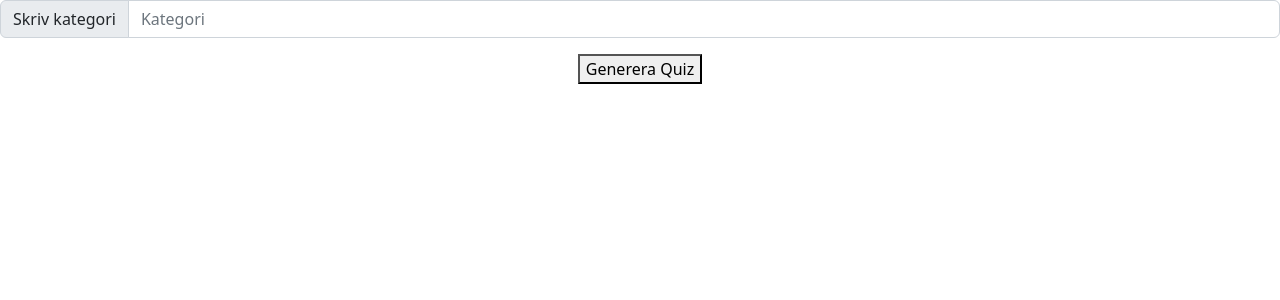
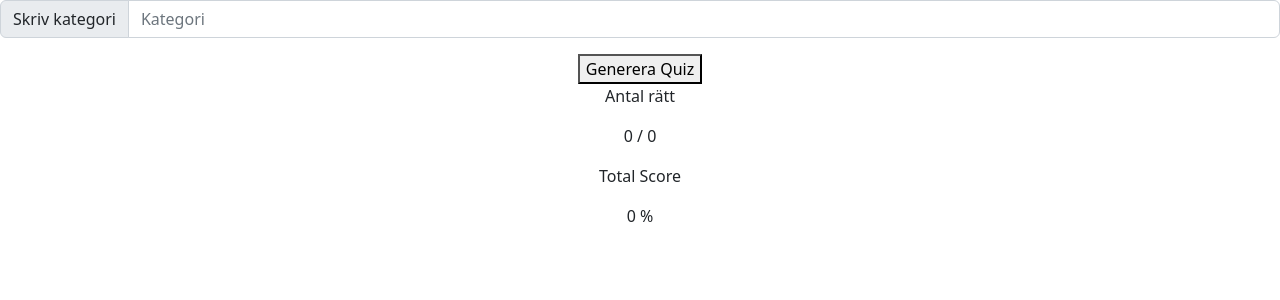
Before and after one commit to whereube/quizgpt, a React (Create React App) app: page / in a window 1280 px wide. Shown: the top 300 px of the page. Built offline with nearby package versions, Linux system fonts and the light colour scheme; no server answers.

Commit message:
fixat score board + local storage

```diff
--- a/src/Answer.js
+++ b/src/Answer.js
@@ -26,6 +26,13 @@ export default function Answer(props){
 
         if (e.target.getAttribute('data-is_correct') === 'true') {
             //funktion för att hålla koll på poäng
+            let correct = 1;
+            let amount = 1;
+            props.SetLiveScoreBoard(correct, amount);
+        } else if (e.target.getAttribute('data-is_correct') === 'false') {
+            let correct = 0;
+            let amount = 1;
+            props.SetLiveScoreBoard(correct, amount);
         }
 
     }
--- a/src/App.js
+++ b/src/App.js
@@ -2,9 +2,12 @@ import './App.css';
 import APIConnect from './APIConnect'
 import CreateQuiz from './CreateQuiz'
 import ShowQuiz from './ShowQuiz'
+import TotalScore from './TotalScore'
 import 'bootstrap/dist/css/bootstrap.min.css';
 import ReactLoading from 'react-loading'
 import React, { useState, useEffect } from 'react';
+import ScoreBoard from './LiveScoreBoard';
+import { getSelectionRange } from '@testing-library/user-event/dist/utils';
 
 function App() {
 
@@ -61,6 +64,25 @@ function App() {
   const API_KEY = process.env.REACT_APP_API_KEY;
   const [data, setData] = useState("");
   const [loading, setLoading] = useState(false);
+  const [liveScore, setLiveScore] = useState({
+    correct: 0,
+    amount: 0,
+  });
+
+
+  const [totalScore, setTotalScore] = useState(() => {
+    const localData = localStorage.getItem('totalScore');
+    return localData ? JSON.parse(localData) : {
+      correct: 0,
+      amount: 0,
+    }
+  });
+
+  useEffect(() => {
+    localStorage.setItem('totalScore', JSON.stringify(totalScore));
+  }, [totalScore]);
+
+
 
   const TestRequest = () => {
     setData([JSON.stringify(testList)]); //istället för fetch temporärt
@@ -137,7 +159,6 @@ function App() {
       })
     };
 
-
     fetch('https://api.openai.com/v1/chat/completions', options)
       .then(response => response.json())
       .then(response => {
@@ -146,13 +167,38 @@ function App() {
 
         setData([questions]);
       });
+  };
 
-  };
+  const SetLiveScoreBoard = (correct, amount) => {
+    let newScore = liveScore['correct'] + correct;
+    let newAmount = liveScore['amount'] + amount;
+
+    let newTotalScore = totalScore['correct'] + correct;
+    let newTotalAmount = totalScore['amount'] + amount;
+
+    let updatedTotalScore = {
+      correct: newTotalScore,
+      amount: newTotalAmount,
+    }
+
+    setTotalScore(updatedTotalScore);
+
+    let updatedScore = {
+      correct: newScore,
+      amount: newAmount,
+    }
+
+    setLiveScore(updatedScore);
+  }
+
+
   return (
     <div className="App">
-      <CreateQuiz GetRequest={TestRequest}/>
-      {loading && <ReactLoading type="spin" color='blue' height={200} width={200}/>}
-      {data !== "" && <ShowQuiz data={data}/>}
+      <CreateQuiz GetRequest={TestRequest} />
+      {loading && <ReactLoading type="spin" color='blue' height={200} width={200} />}
+      {data !== "" && <ShowQuiz data={data} SetLiveScoreBoard={SetLiveScoreBoard} />}
+      <ScoreBoard liveScore={liveScore} />
+      <TotalScore totalScore={totalScore} />
     </div>
   );
 };
--- a/src/CreateQuiz.js
+++ b/src/CreateQuiz.js
@@ -5,7 +5,7 @@ import InputGroup from 'react-bootstrap/InputGroup';
 
 export default function CreateQuiz(props){
     const inputRef = useRef();
-    const InitiateRequest = () =>{
+    const InitiateRequest = () => {
         props.GetRequest(inputRef.current.value);
     }
     return(
--- /dev/null
+++ b/src/LiveScoreBoard.js
@@ -0,0 +1,14 @@
+import './Question.css';
+
+
+export default function ScoreBoard(props){
+
+
+
+    return(
+        <div>
+            <p>Antal rätt</p>
+            <p>{props.liveScore['correct']} / {props.liveScore['amount']}</p>
+        </div>
+    )
+}
--- a/src/Question.js
+++ b/src/Question.js
@@ -1,6 +1,7 @@
 import Answer from "./Answer";
 import Card from 'react-bootstrap/Card';
 import { useRef, useEffect } from 'react';
+import './Question.css';
 
 
 export default function Question(props){
@@ -11,7 +12,7 @@ export default function Question(props){
                 <Card.Title>{props.question.question}</Card.Title>
                 <Card.Body>
                     {props.question.answers.map(answer => (
-                        <Answer key={answer.answer} id={props.question.id} answer={answer}/>
+                        <Answer key={answer.answer} id={props.question.id} answer={answer} SetLiveScoreBoard={props.SetLiveScoreBoard}/>
                     ))}
                 </Card.Body>
             </Card>
--- a/src/ShowQuiz.js
+++ b/src/ShowQuiz.js
@@ -7,7 +7,7 @@ export default function ShowQuiz(props){
     return(
         <>
         {questionsJson.quiz.map(question => (
-            <Question key={question.question} question={question}/>
+            <Question key={question.question} question={question} SetLiveScoreBoard={props.SetLiveScoreBoard}/>
         ))}
         </>
     )
--- /dev/null
+++ b/src/TotalScore.js
@@ -0,0 +1,22 @@
+import './Question.css';
+
+
+export default function ScoreBoard(props){
+
+    function calculatePercentage() {
+        if (props.totalScore['amount'] === 0) {
+            return "0"
+        } else {
+            let percentage = props.totalScore['correct']/props.totalScore['amount'] * 100;
+            return percentage
+        }
+
+    }
+
+    return(
+        <div>
+            <p>Total Score</p>
+            <p>{calculatePercentage()} %</p>
+        </div>
+    )
+}
```
Also changed, not shown: src/Question.css (added).
